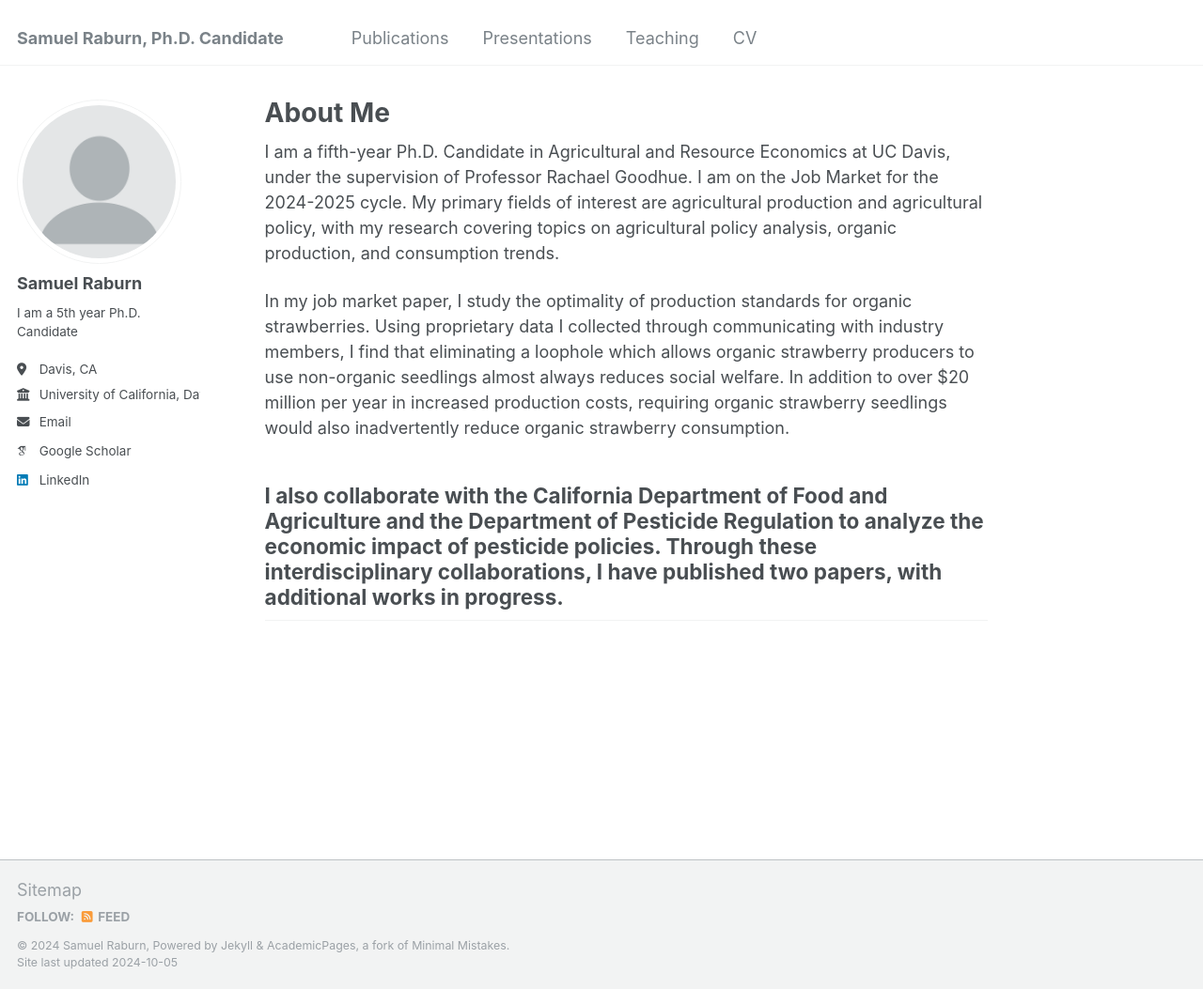
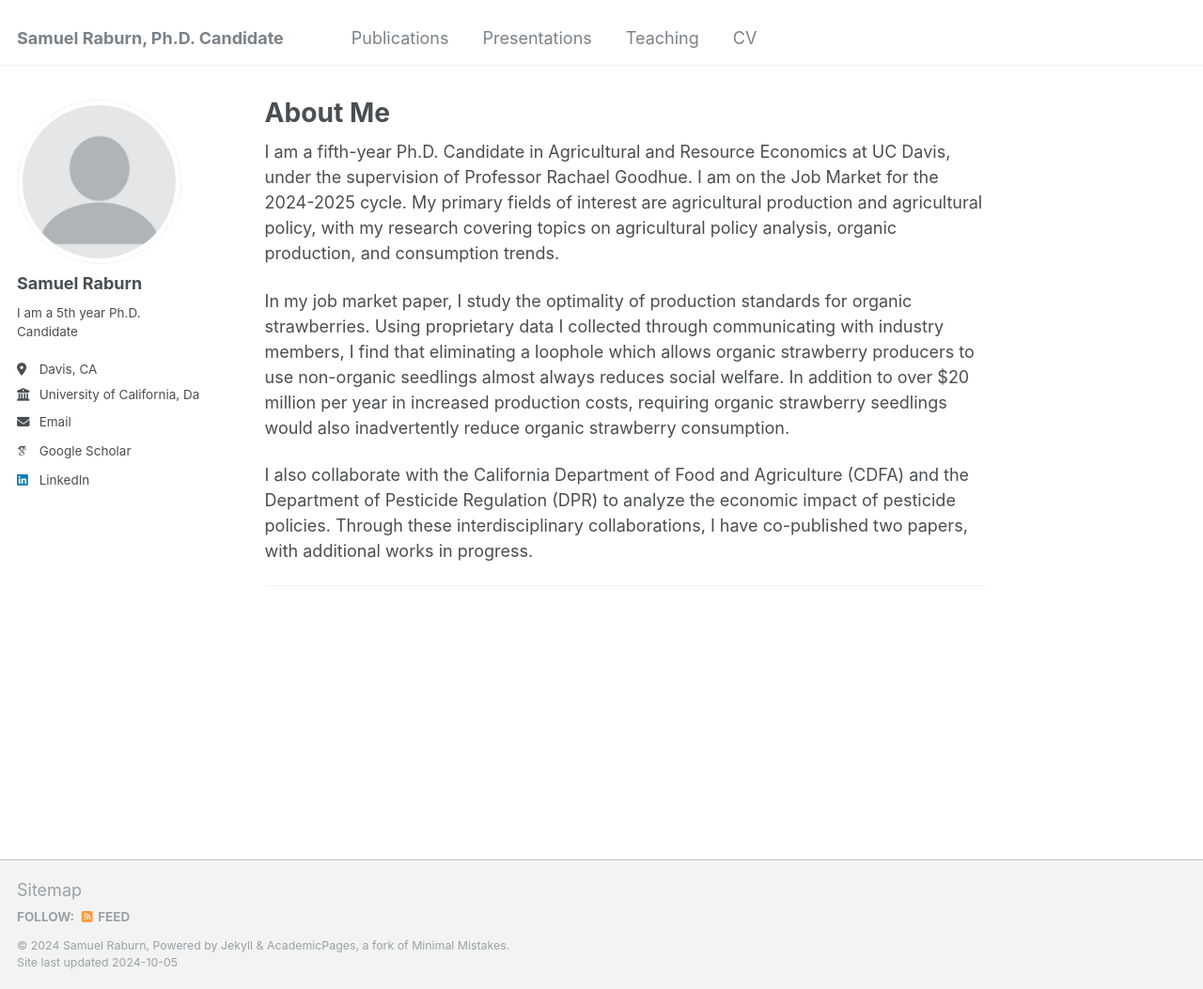
Before and after one commit to sraburn/sraburn.github.io, a Jekyll site: the page built from _pages/about.md, in a window 1280 px wide and 1053 px high. Shown: the whole window at 94% size. Built offline with Jekyll 4.4.1, drawn with Linux system fonts in a browser that asks for light colours; some web fonts are replaced.

Commit message:
Update about.md

```diff
--- a/_pages/about.md
+++ b/_pages/about.md
@@ -10,5 +10,7 @@
 
 In my job market paper, I study the optimality of production standards for organic strawberries. Using proprietary data I collected through communicating with industry members, I find that eliminating a loophole which allows organic strawberry producers to use non-organic seedlings almost always reduces social welfare. In addition to over $20 million per year in increased production costs, requiring organic strawberry seedlings would also inadvertently reduce organic strawberry consumption.
 
-I also collaborate with the California Department of Food and Agriculture and the Department of Pesticide Regulation to analyze the economic impact of pesticide policies. Through these interdisciplinary collaborations, I have published two papers, with additional works in progress.
+I also collaborate with the California Department of Food and Agriculture (CDFA) and the Department of Pesticide Regulation (DPR) to analyze the economic impact of pesticide policies. Through these interdisciplinary collaborations, I have co-published two papers, with additional works in progress.
+
+
 -----
```
